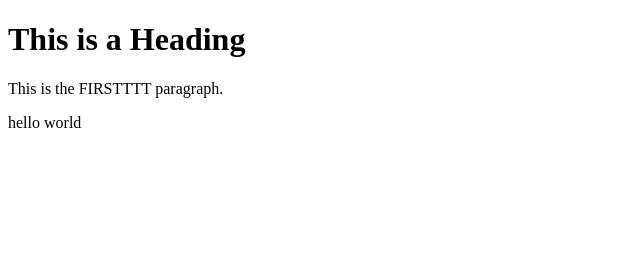
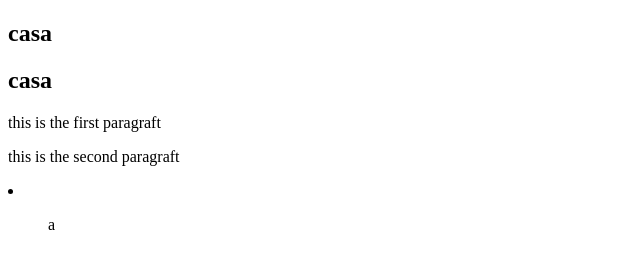
Before and after one commit to JuanAndresMatallana/learning-git, a plain HTML site: page index.html in a window 1280 px wide. Shown: the whole page, without its empty margins (0-640 px from the left). Drawn offline with Linux system fonts and the light colour scheme.

Commit message:
added some html

```diff
--- a/index.html
+++ b/index.html
@@ -4,10 +4,13 @@
 <title>Page Title</title>
 </head>
 <body>
-
-<h1>This is a Heading</h1>
-<p>This is the FIRSTTTT paragraph.</p>
-<span>hello world</span>
+<h2>casa</h2>
+<h2>casa</h2>
+<p>this is the first paragraft</p>
+<p>this is the second paragraft</p>
+<li>
+ <ol>a</ol>
+</li>
 
 </body>
 </html>
```
